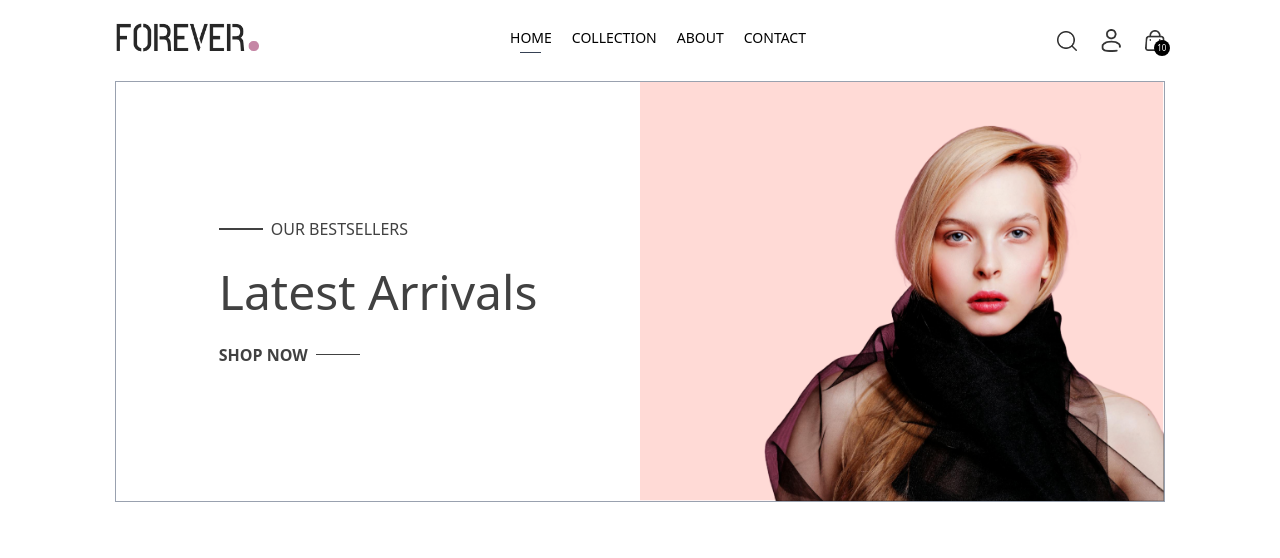
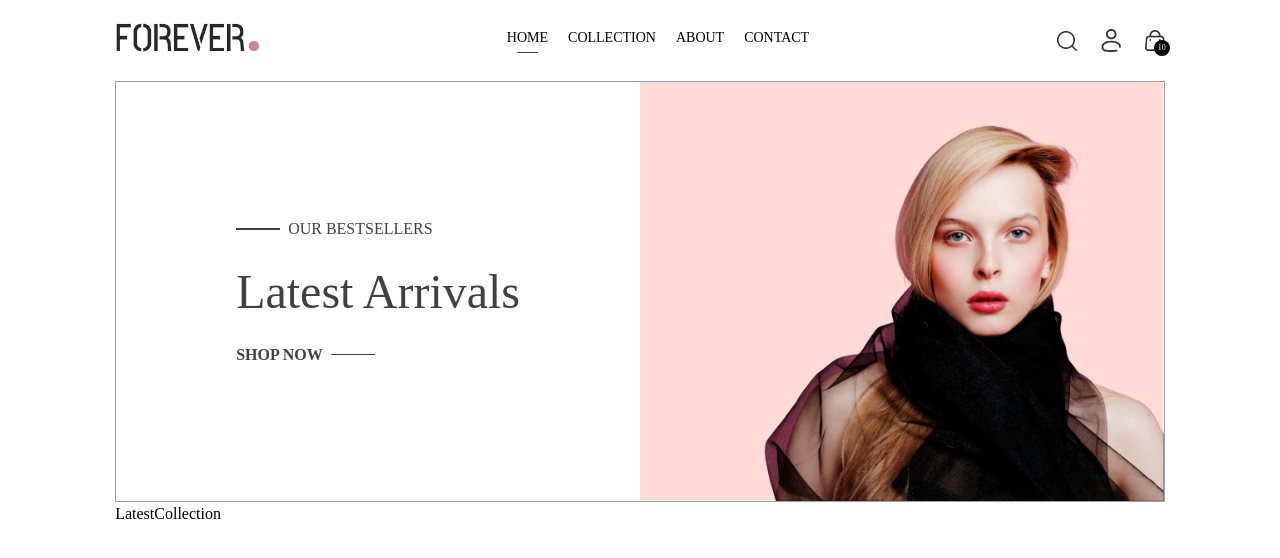
Before and after one commit to HunterBenX10/ecommerce-app, a React (Vite) app in the folder frontend/: page / in a window 1280 px wide. Shown: the top 558 px of the page. Built offline with nearby package versions, Linux system fonts and the light colour scheme.

Commit message:
hero section and latest collection section

```diff
--- a/frontend/src/components/Hero.jsx
+++ b/frontend/src/components/Hero.jsx
@@ -10,7 +10,7 @@ function Hero() {
             <p className='w-8 md:w-11 h-[2px] bg-[#414141]'></p>
             <p className='font-medium text-sm md:text-base'> OUR BESTSELLERS</p>
           </div>
-          <h1 className='text-3xl sm:py-3 lg:text-5xl leading-relaxed'>Latest Arrivals</h1>
+          <h1 className='prata-regular text-3xl sm:py-3 lg:text-5xl leading-relaxed'>Latest Arrivals</h1>
           <div className="flex items-center gap-2">
             <p className='font-semibold text-sm md:text-base'>SHOP NOW</p>
             <p className='w-8 md:w-11 h-[1px] bg-[#414141]'></p>
--- /dev/null
+++ b/frontend/src/components/LatestCollection.jsx
@@ -0,0 +1,9 @@
+import React from 'react'
+
+const LatestCollection = () => {
+  return (
+    <div>LatestCollection</div>
+  )
+}
+
+export default LatestCollection
--- /dev/null
+++ b/frontend/src/context/ShopContext.jsx
@@ -0,0 +1,23 @@
+import { createContext } from "react";
+import { products } from "../assets/assets";
+
+export const ShopContext = createContext();
+
+const ShopContextProvider = (props) => {
+    const currency = '$'
+    const delivery_fee = 10;
+
+    const value = {
+        products,
+        currency,
+        delivery_fee
+    }
+
+    return (
+        <ShopContext.Provider value={value}>
+            {props.children}
+        </ShopContext.Provider>
+    )
+}
+
+export default ShopContextProvider;
--- a/frontend/src/index.css
+++ b/frontend/src/index.css
@@ -5,3 +5,13 @@
 a.active hr {
   display: block;
 }
+
+* {
+  font-family: 'Outfit';
+}
+
+.prata-regular {
+  font-family: 'Prata', serif;
+  font-weight: 400;
+  font-style: normal;
+}
--- a/frontend/src/pages/Home.jsx
+++ b/frontend/src/pages/Home.jsx
@@ -1,11 +1,13 @@
 import React from 'react'
 import Hero from '../components/Hero'
+import LatestCollection from '../components/LatestCollection'
 
 
 const Home = () => {
   return (
     <div>
       <Hero />
+      <LatestCollection />
     </div>
   )
 }
```
